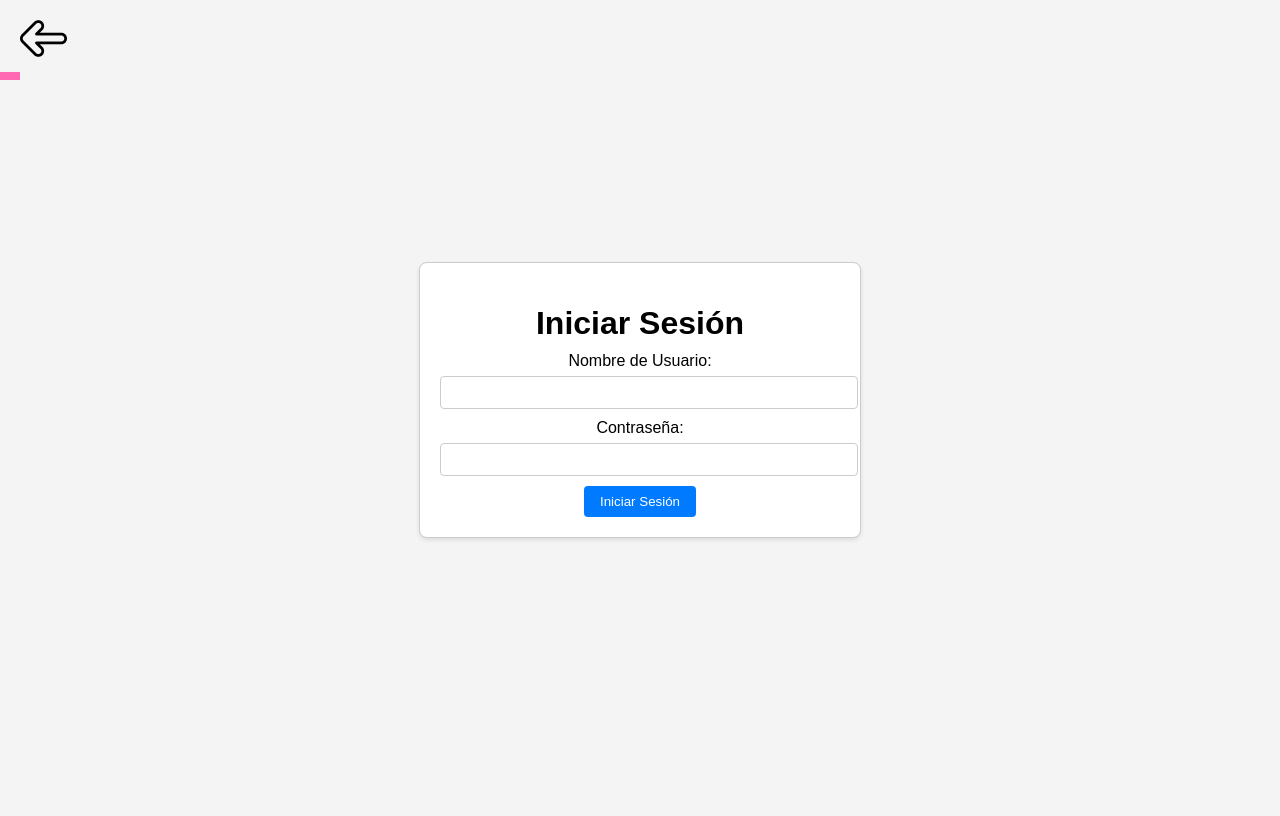
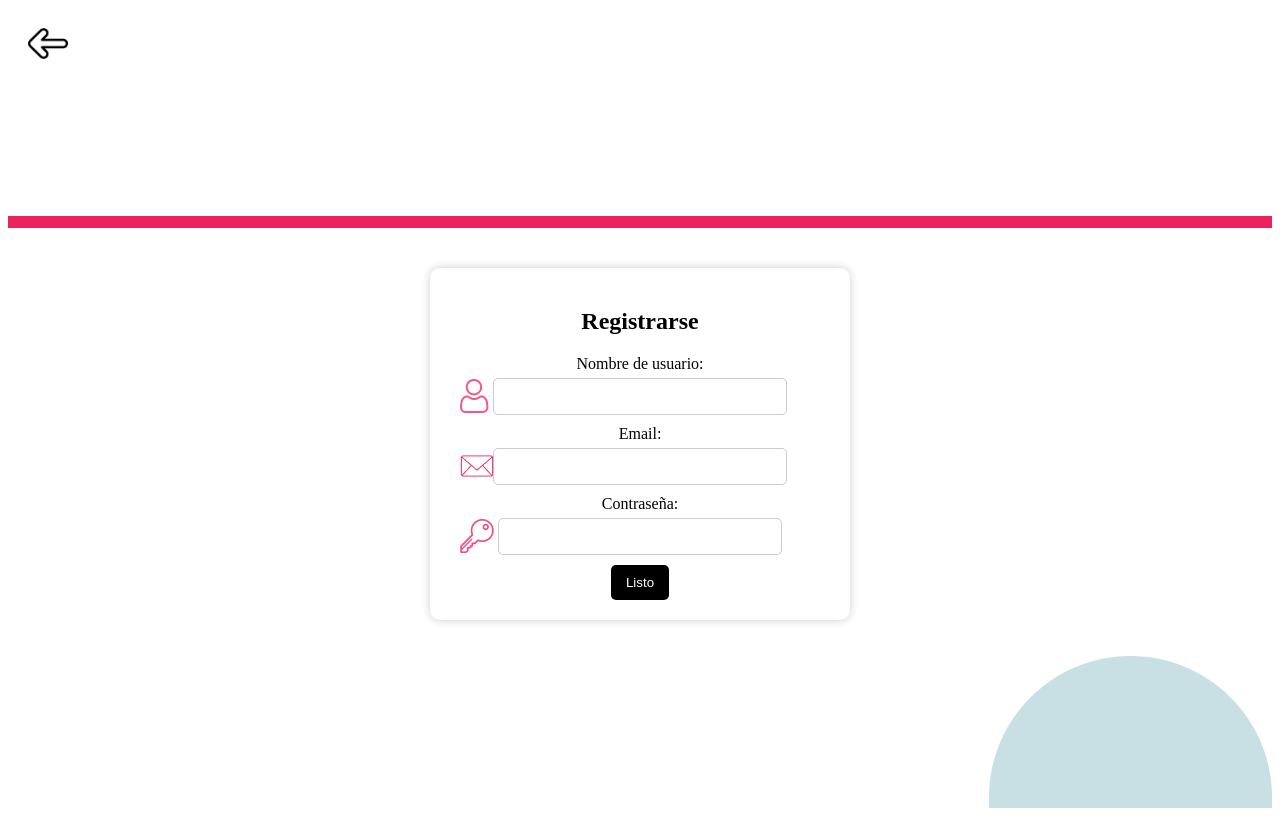
Before and after one commit to Hamra384/Milo-s, a plain HTML site: page Milos/inicio de sesion/iniciodesesion.html in a window 1280 px wide. Drawn offline with Linux system fonts and the light colour scheme; files that its build step writes are made by us from their sources; files whose address does not match are found by name.

Commit message:
Add files via upload

```diff
--- a/Milos/Registro/registro.css
+++ b/Milos/Registro/registro.css
@@ -54,7 +54,7 @@ label {
 input[type="text"],
 input[type="email"],
 input[type="password"] {
-  width: 100%;
+  width: 65%;
   padding: 10px;
   padding-left: 35px;
   border: 1px solid #ccc;
@@ -62,7 +62,7 @@ input[type="password"] {
 }
 
 .input-with-icon input[type="password"] {
-  padding-right: 35px;
+  padding-right: 0px;
 }
 
 .button-container {
--- a/Milos/inicio de sesion/iniciodesesion.css
+++ b/Milos/inicio de sesion/iniciodesesion.css
@@ -1,72 +1,105 @@
-body {
-  margin: 0;
-  padding: 0;
-  font-family: Arial, sans-serif;
+.container {
     display: flex;
     justify-content: center;
     align-items: center;
     height: 100vh;
-  background-color: #f4f4f4;
+    flex-direction: column;
   }
 
-.back-arrow {
-  position: fixed;
-  top: 20px;
-  left: 20px;
-  width: 30px;
-  height: 30px;
+  .Rectangulorosa {
+    width: 100%;
+    height: auto;
+    margin-bottom: 20px;
+    margin-top: 20px;
+  }
+
+  .mediocirculoceleste {
+    position: absolute;
+    bottom: 0;
+    right: 0;
+  }
+
+  .registration-form {
+    background-color: white;
+    padding: 20px;
+    border-radius: 10px;
+    box-shadow: 0px 0px 10px rgba(0, 0, 0, 0.2);
+    width: 300px;
+    border: rgba(217, 217, 217, 1);
+    margin-top: 20px; /* Baja el formulario de registro */
+    text-align: center;
+    width: 30%;
+  }
+
+  .form-group {
+    margin-bottom: 10px;
+  }
+
+  label {
+    display: block;
+    margin-bottom: 5px;
+  }
+
+  .input-with-icon {
+    position: relative;
+  }
+
+  .input-icon {
+    position: absolute;
+    top: 50%;
+    left: 10px;
+    transform: translateY(-50%);
+  }
+
+  input[type="text"],
+  input[type="email"],
+  input[type="password"] {
+    width: 100%;
+    padding: 10px;
+    padding-left: 35px;
+    border: 1px solid #ccc;
+    border-radius: 5px;
+  }
+
+  .input-with-icon input[type="password"] {
+    padding-right: 35px;
+  }
+
+  .button-container {
+    position: relative;
+  }
+
+  .button-container img {
+    position: absolute;
+    top: 50%;
+    right: 10px;
+    transform: translateY(-50%);
+  }
+
+  button[type="submit"] {
+    background-color: #000000;
+    color: white;
+    border: none;
+    padding: 10px 15px;
+    border-radius: 5px;
     cursor: pointer;
   }
 
-.ribbon {
-  position: absolute;
-  width: 100%;
-  height: 8px;
-  top: calc(50px + 30px); /* Ubica el rectángulo debajo de la flecha */
-  left: 20px; /* Alinea con la flecha */
-  background-color: #ff69b4; /* Color rosa */
-  transform: rotate(-180deg); /* Rota el rectángulo */
-  transform-origin: top left;
+  .container {
+    position: relative;
   }
 
-.login-container {
-  background-color: #fff;
-  padding: 20px;
-  border-radius: 8px;
-  border: 1px solid #ccc;
-  box-shadow: 0 2px 4px rgba(0, 0, 0, 0.1);
-  text-align: center;
-  max-width: 400px;
-  width: 100%;
+  #backButton {
+    position: absolute;
+    top: 20px; /* Ajusta la distancia desde la parte superior según tus necesidades */
+    left: 20px; /* Ajusta la distancia desde la izquierda según tus necesidades */
+    background: none;
+    border: none;
+    padding: 0;
+    cursor: pointer;
+    z-index: 2; /* Asegura que el botón esté sobre otros elementos */
   }
 
-.login-container h1 {
-  margin-bottom: 10px;
+  #backButton img {
+    width: 40px; /* Ajusta el tamaño de la imagen según tus necesidades */
   }
-
-.login-container label {
-  display: block;
-  margin-bottom: 6px;
-}
-
-.login-container input {
-  width: 100%;
-  padding: 8px;
-  margin-bottom: 10px;
-  border: 1px solid #ccc;
-  border-radius: 4px;
-}
-
-.login-container button {
-  background-color: #007bff;
-  color: #fff;
-  padding: 8px 16px;
-  border: none;
-  border-radius: 4px;
-  cursor: pointer;
-  transition: background-color 0.3s;
-}
-
-.login-container button:hover {
-  background-color: #0056b3;
-}
--- a/Milos/inicio de sesion/iniciodesesion.html
+++ b/Milos/inicio de sesion/iniciodesesion.html
@@ -1,29 +1,52 @@
 <!DOCTYPE html>
 <html lang="en">
 <head>
-<meta charset="UTF-8">
-<meta name="viewport" content="width=device-width, initial-scale=1.0">
-<link rel="stylesheet" href="iniciodesesion.css">
-<title>Flecha de Regreso</title>
+    <meta charset="UTF-8">
+    <meta name="viewport" content="width=device-width, initial-scale=1.0">
+    <link rel="stylesheet" href="registro.css">
+    <title>Registro</title>
 </head>
 <body>
-  <a href="javascript:history.back()" class="back-arrow">
-    <img src="C:\Users\marti\OneDrive\Documentos\Milos\flechaatras.png" alt="Flecha de Regreso">
-  </a>
+    <div class="container">
+        <img src="C:\Users\47699199\Desktop\Milos\Rectangulorosa.png" alt="Imagen de inicio de sesión" class="Rectangulorosa">
+        <img src="C:\Users\47699199\Desktop\Milos\mediocirculoceleste.png" alt="Imagen de inicio de sesión" class="mediocirculoceleste">
+        <div class="registration-form">
+          <h2>Registrarse</h2>
+          <form>
+            <div class="form-group">
+              <label for="nombre">Nombre de usuario:</label>
+              <div class="input-with-icon">
+                <img src="C:\Users\47699199\Desktop\Milos\personajeusuario.png" alt="Icono de usuario" class="input-icon">
+                <input type="text" id="nombre" name="nombre" required>
+              </div>
+            </div>
+            <div class="form-group">
+              <label for="email">Email:</label>
+              <div class="input-with-icon">
+                <img src="C:\Users\47699199\Desktop\Milos\email.png" alt="Icono de correo electrónico" class="input-icon">
+                <input type="email" id="email" name="email" required>
+              </div>
+            </div>
+            <div class="form-group">
+              <label for="password">Contraseña:</label>
+              <div class="input-with-icon">
+                <img src="C:\Users\47699199\Desktop\Milos\contraseña.png" alt="Icono de llave" class="input-icon">
+                <input type="password" id="password" name="password" required>
+              </div>
+            </div>
+            <button type="submit">Listo</button>
+          </form>
+        </div>
+        <button id="backButton">
+            <img src="C:\Users\47699199\Desktop\Milos\flechaatras.png"="flechaatrás">
+        </button>
 
-  <div class="ribbon"></div> <!-- Rectángulo rosa -->
-
-  <div class="login-container">
-    <h1>Iniciar Sesión</h1>
-    <form action="#">
-      <label for="username">Nombre de Usuario:</label>
-      <input type="text" id="username" name="username" required>
-
-      <label for="password">Contraseña:</label>
-      <input type="password" id="password" name="password" required>
-
-      <button type="submit">Iniciar Sesión</button>
-    </form>
-  </div>
+        <script>
+            const backButton = document.getElementById('backButton');
+            backButton.addEventListener('click', () => {
+                window.location.href ="C:\Users\47699199\Desktop\Milos\pagina principal\index.html";
+            });
+        </script>
+    </div>
 </body>
 </html>
```
Also changed, not shown: Milos/Registro/registro.html (+8 -8 lines), Milos/pagina principal/dequesetrata.html (+3 -3 lines), Milos/pagina principal/index.html (+7 -6 lines), Milos/logomilos.png (added), Milos/pagina principal/dequesetrata.js (line endings or trailing spaces), Milos/pagina principal/index.js (line endings or trailing spaces). Lines whose indentation alone changed are shown as unchanged.
